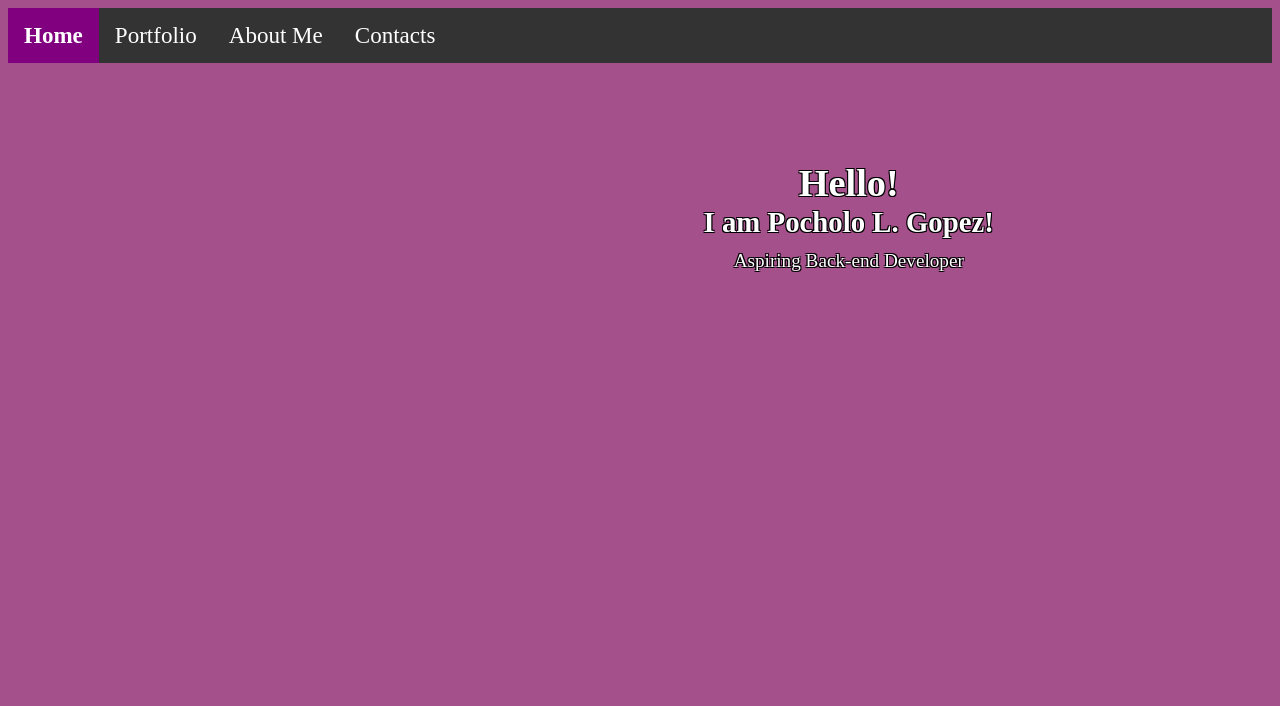
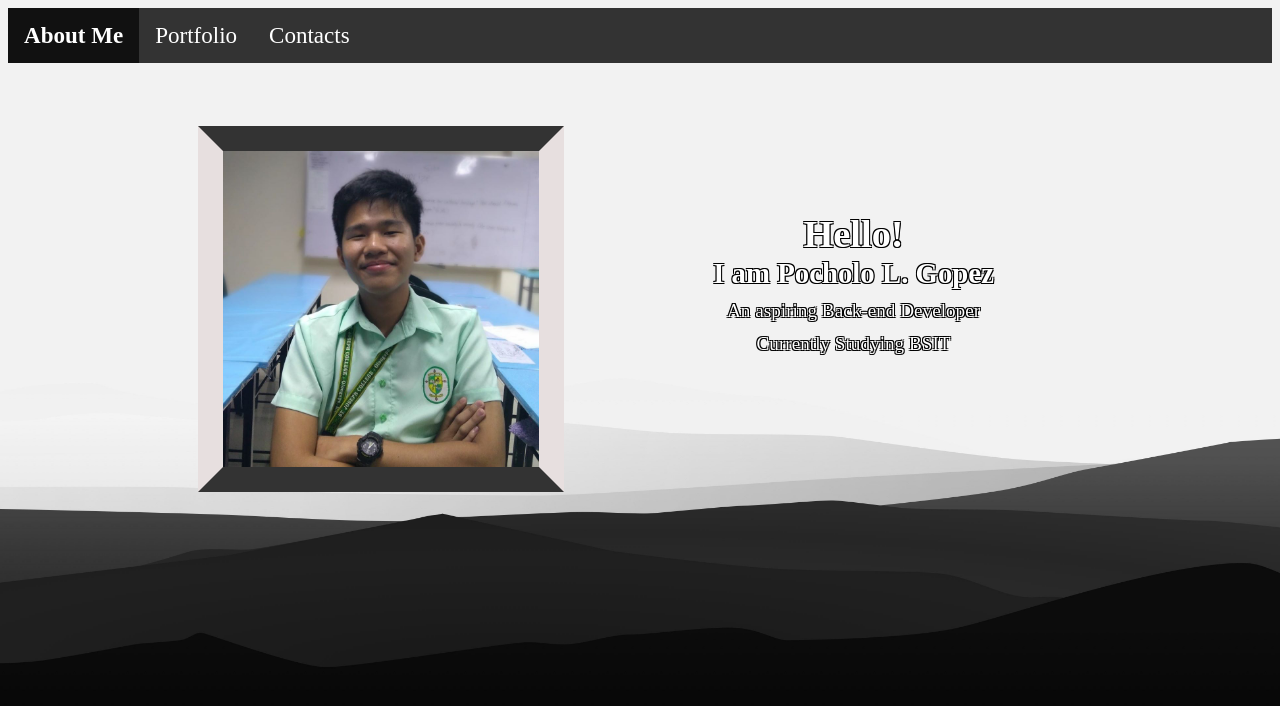
Before and after one commit to pocholo8181/pocholo8181.github.io, a plain HTML site: page index.html in a window 1280 px wide. Drawn offline with Linux system fonts and the light colour scheme.

Commit message:
New White Minimal Design

```diff
--- a/index.html
+++ b/index.html
@@ -9,17 +9,20 @@
     <body>
         <div class="navBar">
                 <ul>
-                    <li><a href="#" class="active">Home</a></li>
-                    <li><a href="#">Portfolio</a></li>
-                    <li><a href="#">About Me</a></li>
-                    <li><a href="#">Contacts</a></li>
+                    <li><a href="index.html" class="active">About Me</a></li>
+                    <li><a href="portfolio.html">Portfolio</a></li>
+                    <li><a href="contacts.html">Contacts</a></li>
                 </ul>
         </div>
 
         <div class="homeInfo">
             <h1>Hello!</h1>
-            <h2>I am Pocholo L. Gopez!</h2>
-            <p>Aspiring Back-end Developer</p>
+            <h2>I am Pocholo L. Gopez</h2>
+            <p>An aspiring Back-end Developer</p>
+            <p>Currently Studying BSIT</p>
         </div>
+
+        <img src="images/Me/me.jpg" alt="me" class="me">
+
     </body>
 </html>
--- a/style.css
+++ b/style.css
@@ -1,35 +1,25 @@
-
+/*General*/
 body{
     font-family: Segoe Print;
-    background-color: #a4508b;
+    color: white;
     /*
     background-color: #a4508b;
     background-image: linear-gradient(326deg, #a4508b 0%, #5f0a87 74%);
     */
 
-    /*
-    background-image: url('images/vecteezy_background-neon_ts1220.jpg');
+    background-image: url('images/wallpaper/white_simple.jpg');
     background-repeat: no-repeat;
     background-attachment: fixed;
     background-size: cover;
     background-position: center;
-    */
-}
-
-.homeInfo{
-    font-size: 1.5vw;
-    color: white;
-    text-align: center;
-    font-family: Segoe Print;
-    text-shadow: -1px -1px 0 #000, 1px -1px 0 #000, -1px 1px 0 #000, 1px 1px 0 #000;
-    line-height: 70%;
-    float: right;
-    padding-top: 7%;
-    padding-right: 22%;
 }
 
 .center{
   text-align: center;
+}
+
+.text{
+  text-shadow: -1px -1px 0 #000, 1px -1px 0 #000, -1px 1px 0 #000, 1px 1px 0 #000;
 }
 
 .navBar ul {
@@ -54,7 +44,6 @@ body{
 .navBar li a {
     display: block;
     color: white;
-    text-align: center;
     padding: 14px 16px;
     text-decoration: none;
   }
@@ -65,6 +54,55 @@ body{
   }
 
   .active {
-    background-color: purple;
+    background-color: #111;
     font-weight: bold;
   }
+
+  /*Index Page*/
+  .me{
+    width: 25%;
+    height: 25%;
+    /*
+    padding-top: 5%;
+    padding-left: 15%;
+    */
+    margin-left: 15%;
+    margin-top: 5%;
+    border-color: #333 #e7dfdf;
+    border-image: none;
+    border-radius: 0 0 0 0;
+    border-style: solid;
+    border-width: 2vw;
+  }
+
+  .homeInfo{
+    font-size: 1.5vw;
+    color: white;
+    text-align: center;
+    font-family: Segoe Print;
+    text-shadow: -1px -1px 0 #000, 1px -1px 0 #000, -1px 1px 0 #000, 1px 1px 0 #000;
+    line-height: 70%;
+    float: right;
+    padding-top: 11%;
+    padding-right: 22%;
+  }
+
+  /*Contact Page*/
+  .contactContents h1{
+    font-size: 2vw;
+  }
+
+  .contactContents a{
+    padding: .4vw;
+    text-decoration: none;
+    color: white;
+  }
+
+  .contactContents a:hover{
+    background-color: #333;
+    transition: .5s;
+  }
+
+  .contactContents p{
+    font-size: 1.3vw;
+  }
```
Also changed, not shown: contacts.html (added, +25 -0 lines), portfolio.html (added, +23 -0 lines), images/Me/me.jpg (added), images/icons/agenda.png (added), images/icons/folder-1.png (added), images/wallpaper/vecteezy_background-neon_ts1220.jpg (deleted), images/wallpaper/white_simple.jpg (added).
